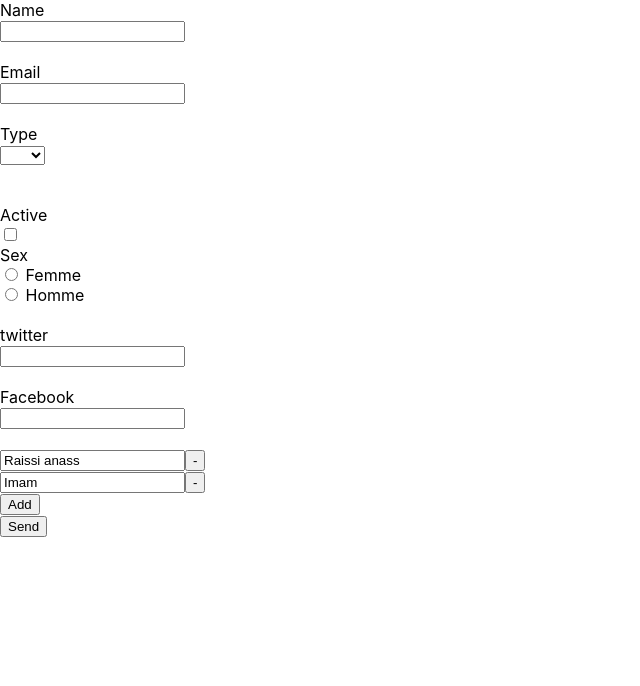
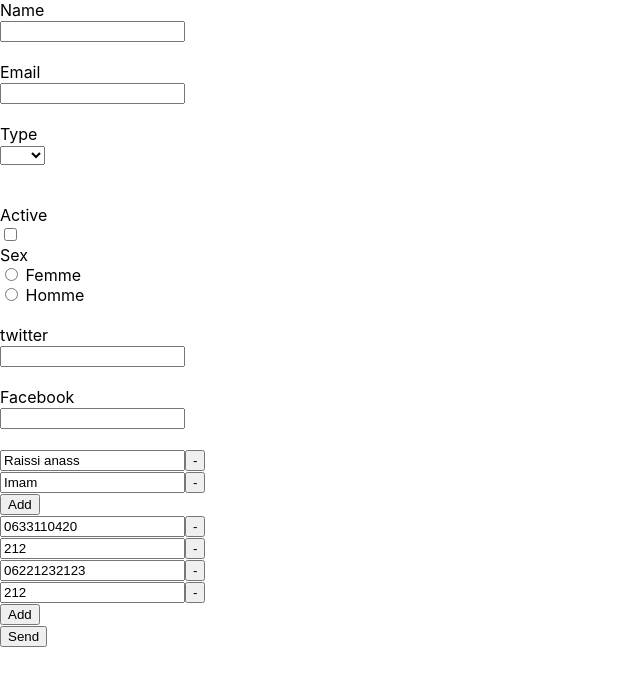
Before and after one commit to anassraissi/formik_library_app, a React (Create React App) app: page / in a window 1280 px wide. Shown: the top 686 px of the page, without its empty margins (0-640 px from the left). Built offline with nearby package versions, Linux system fonts and the light colour scheme.

Commit message:
array had objects in formique

```diff
--- a/src/App.js
+++ b/src/App.js
@@ -61,6 +61,28 @@ class App extends Component {
 
               )}
       />
+        <FieldArray
+              name='phoneNumber'
+              render={arrayHelper=>(
+                    <div>
+
+                    {props.values.phoneNumber.map((item,index)=>(
+                      <div key={index}>
+                      <Field name={`phoneNumber.${index}.number`} placeholder='Number' />
+                      <button type='button' onClick={()=>arrayHelper.remove(index)}> - </button>
+                      <ErrorMessage name={`phoneNumber.${index}.number`}/> <br/>
+
+                      <Field name={`phoneNumber.${index}.extension`} placeholder='Extension' />
+                      <button type='button' onClick={()=>arrayHelper.remove(index)}> - </button>
+                      <ErrorMessage name={`phoneNumber.${index}.extension`}/> <br/>
+                      </div>
+
+                      ))}
+                        <button type='button'  onClick={()=>arrayHelper.push({number:'',extension:''})}>Add</button>
+                      </div>
+
+              )}
+      />
       <button type="submit">Send</button>
     </form>
   }
@@ -75,8 +97,14 @@ class App extends Component {
                 twitter:yup.string().required('Twitter is a required field'),
               }),
               friends:yup.array().of(
-                yup.string().required('friend field Required ')
-            )
+                yup.string().required('friend field Required')
+            ),
+            phoneNumber:yup.array().of(
+              yup.object().shape({
+                number:yup.string().required('number a required field'),
+                extension:yup.string().required('extension a required field')
+              }),
+          ),
         });
         return schema;  // return response
   }
@@ -93,7 +121,17 @@ class App extends Component {
           social:{
               facebook:'',twitter:''
           },
-          friends:['Raissi anass','Imam']
+          friends:['Raissi anass','Imam'],
+          phoneNumber:[
+            {
+              number:'0633110420',
+              extension:'212'
+            },
+            {
+              number:'06221232123',
+              extension:'212'
+            }
+          ]
 
         }} // by default  is false
           onSubmit={this.onSubmit}  //katl3ab 3la li fo9mminha
```
